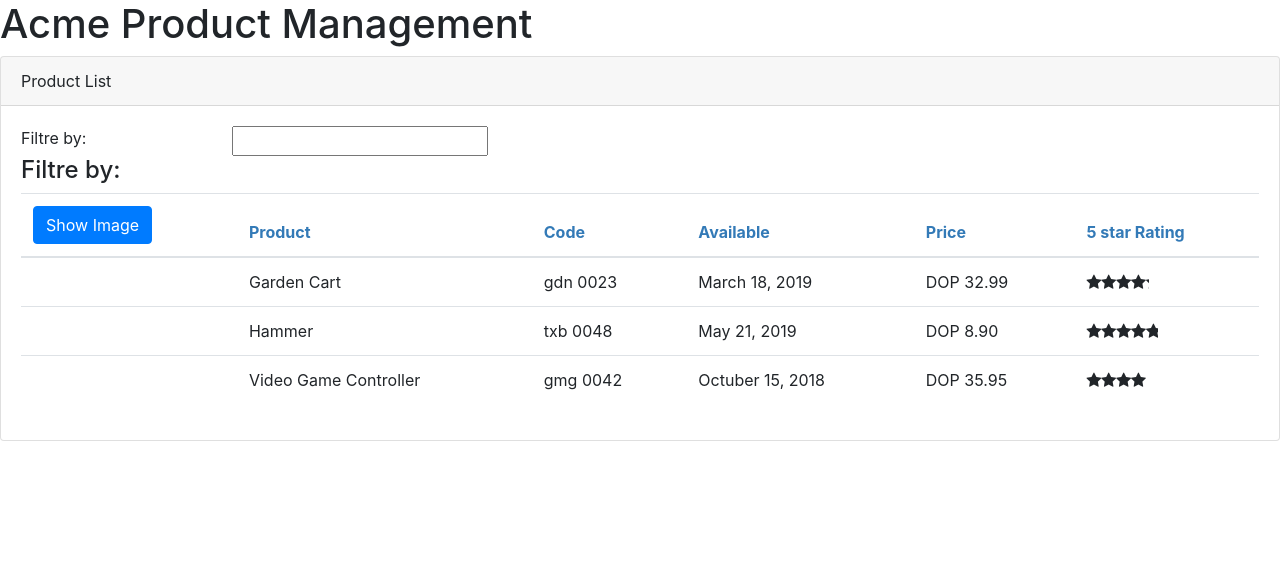
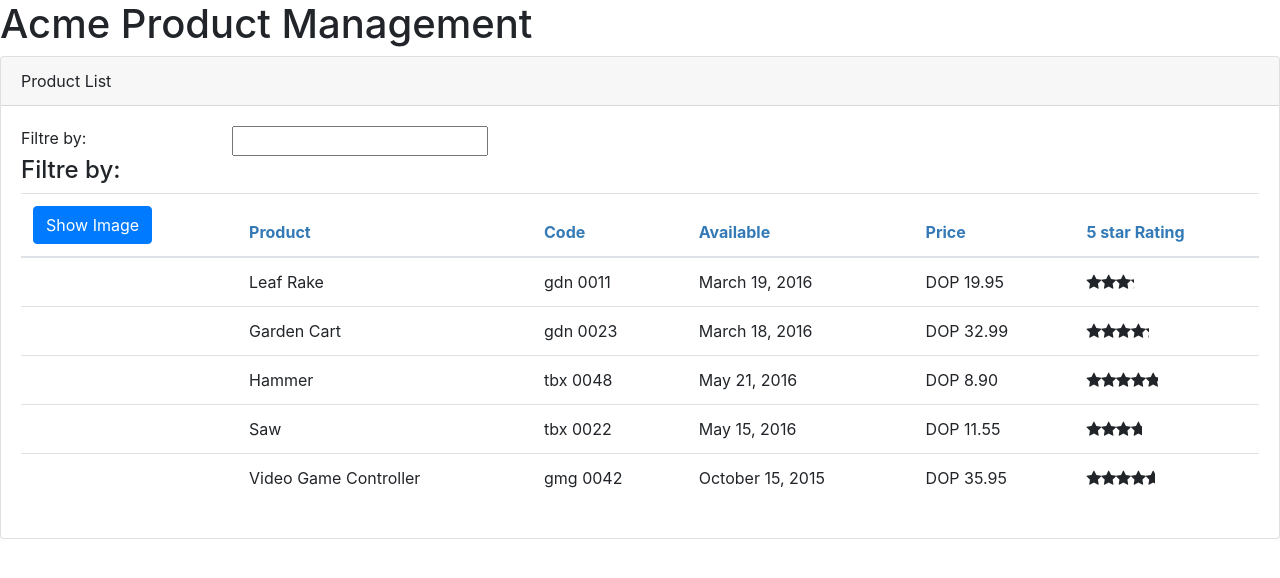
Before and after one commit to bbaldallaque/AngularClass, an Angular app in the folder AprendiendoAngular/: page / in a window 1280 px wide. Shown: the top 578 px of the page. Built offline with nearby package versions, Linux system fonts and the light colour scheme.

Commit message:
Retrieving Data HTTP

```diff
--- a/AprendiendoAngular/angular.json
+++ b/AprendiendoAngular/angular.json
@@ -30,12 +30,10 @@
                     },
                     "configurations": {
                         "production": {
-              "fileReplacements": [
-                {
+                            "fileReplacements": [{
                                 "replace": "src/environments/environment.ts",
                                 "with": "src/environments/environment.prod.ts"
-                }
-              ],
+                            }],
                             "optimization": true,
                             "outputHashing": "all",
                             "sourceMap": false,
@@ -45,8 +43,7 @@
                             "extractLicenses": true,
                             "vendorChunk": false,
                             "buildOptimizer": true,
-              "budgets": [
-                {
+                            "budgets": [{
                                     "type": "initial",
                                     "maximumWarning": "2mb",
                                     "maximumError": "5mb"
@@ -86,7 +83,8 @@
                         "karmaConfig": "karma.conf.js",
                         "assets": [
                             "src/favicon.ico",
-              "src/assets"
+                            "src/assets",
+                            "src/api"
                         ],
                         "styles": [
                             "src/styles.css"
@@ -120,6 +118,7 @@
                     }
                 }
             }
-    }},
+        }
+    },
     "defaultProject": "AprendiendoAngular"
 }
--- /dev/null
+++ b/AprendiendoAngular/src/api/products/products.json
@@ -0,0 +1,51 @@
+[{
+        "productId": 1,
+        "productName": "Leaf Rake",
+        "productCode": "GDN-0011",
+        "releaseDate": "March 19, 2016",
+        "description": "Leaf rake with 48-inch wooden handle.",
+        "price": 19.95,
+        "starRating": 3.2,
+        "imageUrl": "assets/images/LeafRake.png"
+    },
+    {
+        "productId": 2,
+        "productName": "Garden Cart",
+        "productCode": "GDN-0023",
+        "releaseDate": "March 18, 2016",
+        "description": "15 gallon capacity rolling garden cart",
+        "price": 32.99,
+        "starRating": 4.2,
+        "imageUrl": "assets/images/garden_cart.png"
+    },
+    {
+        "productId": 5,
+        "productName": "Hammer",
+        "productCode": "TBX-0048",
+        "releaseDate": "May 21, 2016",
+        "description": "Curved claw steel hammer",
+        "price": 8.9,
+        "starRating": 4.8,
+        "imageUrl": "assets/images/garden_cart.png"
+    },
+    {
+        "productId": 8,
+        "productName": "Saw",
+        "productCode": "TBX-0022",
+        "releaseDate": "May 15, 2016",
+        "description": "15-inch steel blade hand saw",
+        "price": 11.55,
+        "starRating": 3.7,
+        "imageUrl": "assets/images/Swa.png"
+    },
+    {
+        "productId": 10,
+        "productName": "Video Game Controller",
+        "productCode": "GMG-0042",
+        "releaseDate": "October 15, 2015",
+        "description": "Standard two-button video game controller",
+        "price": 35.95,
+        "starRating": 4.6,
+        "imageUrl": "assets/images/controller.png"
+    }
+]
--- a/AprendiendoAngular/src/app/Product/product-list.component.ts
+++ b/AprendiendoAngular/src/app/Product/product-list.component.ts
@@ -3,16 +3,20 @@ import { IProduct } from './product';
 import { ProductService } from './product.service';
 
 @Component({
+   // tslint:disable-next-line: component-selector
    selector: 'pm-products',
    templateUrl: './product-list-component.html',
+   providers: [ProductService],
    styleUrls: ['./product-list-component.css']
 })
 export class ProductListComponent implements OnInit {
-  pageTitle: string = 'Product List';
-  imageWidth: number = 50;
-  imageMargin: number = 2;
-  showImage: boolean = false;
+  pageTitle = 'Product List';
+  imageWidth = 50;
+  imageMargin = 2;
+  showImage = false;
+  errorMessage: string;
 
+  // tslint:disable-next-line: variable-name
   _listFilter: string;
   get listFilter(): string {
     return this._listFilter;
@@ -22,7 +26,57 @@ set listFilter(value: string) {
   this.filteredProducts = this.listFilter ? this.performFilter(this.listFilter) : this.products;
 }
   filteredProducts: IProduct[];
-  products: IProduct[] = [];
+  products: IProduct[] = [
+    {
+    productId: 1,
+    productName: 'Leaf Rake',
+    productCode: 'GDN-0011',
+    releaseDate: 'March 19, 2016',
+    description: 'Leaf rake with 48-inch wooden handle.',
+    price: 19.95,
+    starRating: 3.2,
+    imageUrl: 'assets/images/LeafRake.png'
+},
+{
+    productId: 2,
+    productName: 'Garden Cart',
+    productCode: 'GDN-0023',
+    releaseDate: 'March 18, 2016',
+    description: '15 gallon capacity rolling garden cart',
+    price: 32.99,
+    starRating: 4.2,
+    imageUrl: 'assets/images/garden_cart.png'
+},
+{
+    productId: 5,
+    productName: 'Hammer',
+    productCode: 'TBX-0048',
+    releaseDate: 'May 21, 2016',
+    description: 'Curved claw steel hammer',
+    price: 8.9,
+    starRating: 4.8,
+    imageUrl: 'assets/images/hammer.png'
+},
+{
+    productId: 8,
+    productName: 'Saw',
+    productCode: 'TBX-0022',
+    releaseDate: 'May 15, 2016',
+    description: '15-inch steel blade hand saw',
+    price: 11.55,
+    starRating: 3.7,
+    imageUrl: 'assets/images/Saw.png'
+},
+{
+    productId: 10,
+    productName: 'Video Game Controller',
+    productCode: 'GMG-0042',
+    releaseDate: 'October 15, 2015',
+    description: 'Standard two-button video game controller',
+    price: 35.95,
+    starRating: 4.6,
+    imageUrl: 'assets/images/controller.png'
+}];
 
 constructor(private productService: ProductService) {
 
@@ -44,7 +98,12 @@ toggleImage(): void {
 }
 
 ngOnInit(): void {
-  this.products = this.productService.getProducts();
-  this.filteredProducts = this.products;
+  this.productService.getProducts().subscribe({
+    next: products => {
+    this.products = products,
+    this.filteredProducts =  this.products;
+  },
+    error: err => this.errorMessage = err
+  });
  }
 }
--- a/AprendiendoAngular/src/app/Product/product.service.ts
+++ b/AprendiendoAngular/src/app/Product/product.service.ts
@@ -1,46 +1,35 @@
 import { Injectable } from '@angular/core';
+
+import { HttpClient, HttpErrorResponse } from '@angular/common/http';
+import { catchError, tap } from 'rxjs/operators';
+import { Observable, throwError } from 'rxjs';
+
 import { IProduct } from './product';
 
 @Injectable({
   providedIn: 'root'
 })
 export class ProductService {
+   private productUrl = 'api/products/products.json';
 
-  getProducts(): IProduct[]{
-    return [
-      {
-        "productId": 2,
-        "productName": "Garden Cart",
-        "productCode": "GDN-0023",
-        "releaseDate": "March 18, 2019",
-        "description": "15 gallon capacity rolling garden",
-        "price": 32.99,
-        "starRating": 4.2,
-        "imageUrl": "assets/images/garden_cart.png"
-      },
+ constructor(private http: HttpClient) { }
 
-      {
-        "productId": 5,
-        "productName": "Hammer",
-        "productCode": "TXB-0048",
-        "releaseDate": "May 21, 2019",
-        "description": "Curve claw stell hammer",
-        "price": 8.9,
-        "starRating": 4.8,
-        "imageUrl": "assets/images/hammer.png"
-      },
+  getProducts(): Observable<IProduct[]> {
+    return this.http.get<IProduct[]>(this.productUrl)
+    .pipe(
+      tap(data => console.log('All: ' + JSON.stringify(data))),
+      catchError(this.handleError)
+    );
+  }
 
-      {
-        "productId": 5,
-        "productName": "Video Game Controller",
-        "productCode": "GMG-0042",
-        "releaseDate": "Octuber 15, 2018",
-        "description": "Curve claw stell hammer",
-        "price": 35.95,
-        "starRating": 4.0,
-        "imageUrl": "assets/images/controller.png"
-      }
-
-    ]
+  private handleError(err: HttpErrorResponse) {
+    let errorMessage = '';
+    if (err.error instanceof ErrorEvent) {
+      errorMessage = `An error ocurred: ${err.error.message}`;
+    } else {
+      errorMessage = `Server returned code: ${err.status}, error message is: ${err.message}`;
+    }
+    console.error(errorMessage);
+    return throwError(errorMessage);
   }
 }
```
Also changed, not shown: AprendiendoAngular/src/app/Product/product.ts (+7 -6 lines), AprendiendoAngular/src/app/app.module.ts (+9 -4 lines), AprendiendoAngular/src/assets/images/LeafRake.png (added), AprendiendoAngular/src/assets/images/Saw.png (added). Lines whose indentation alone changed are shown as unchanged.
